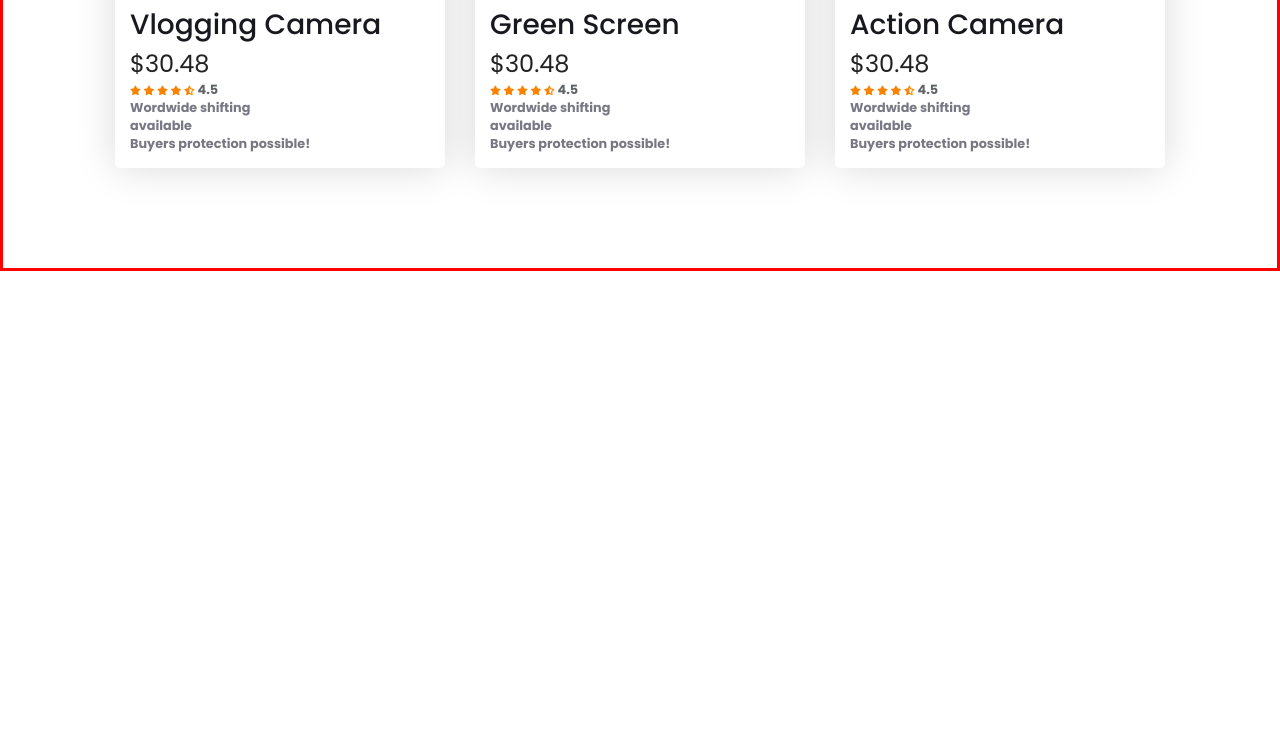
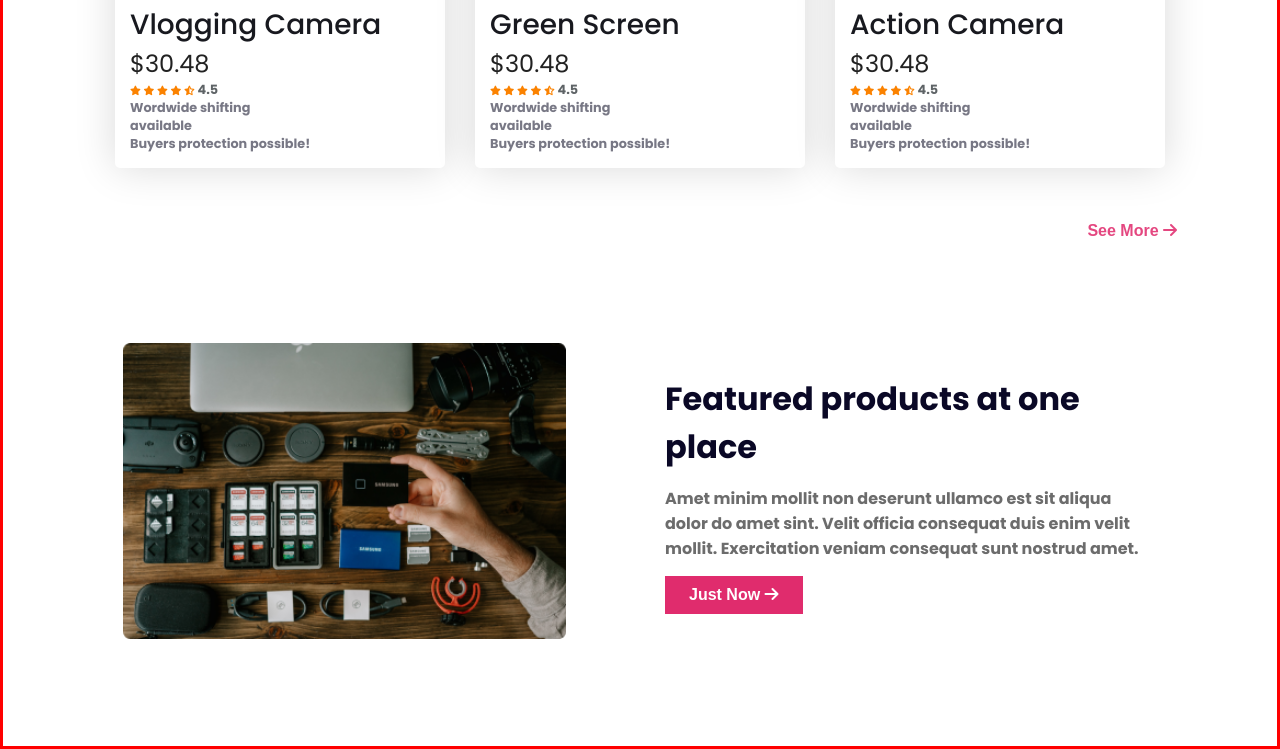
Before and after one commit to aamamun24/influencer-gear, a plain HTML site: page index.html in a window 1280 px wide. Shown: the part 2112-2861 px from the top of the page. Before the commit the page ends 2383 px from the top, so only its background shows below. Drawn offline with Linux system fonts and the light colour scheme.

Commit message:
feature section completed

```diff
--- a/index.html
+++ b/index.html
@@ -201,6 +201,22 @@
                     </p>
                 </div>
             </div>
+            <div class="btn-div">
+                <button class="btn-collection">See More <i class="fa-solid fa-arrow-right"></i> </button>
+            </div>
+        </section>
+        <!-- feature section starts from here. -->
+        <section class="feature">
+            <div class="feature-img">
+                <img src="images/gear.png" alt="">
+            </div>
+            <div class="feature-content">
+                <h1 class="feature-title">Featured products at one place</h1>
+                <p class="feature-description">
+                    Amet minim mollit non deserunt ullamco est sit aliqua dolor do amet sint. Velit officia consequat duis enim velit mollit. Exercitation veniam consequat sunt nostrud amet.
+                </p>
+                <button class="btn btn-feature">Just Now <i class="fa-solid fa-arrow-right"></i></button>
+            </div>
         </section>
     </main>
     <footer>
--- a/styles/style.css
+++ b/styles/style.css
@@ -144,7 +144,49 @@ nav a{
     font-size: 0.8rem;
     font-weight: 700;
 }
-
+.btn-div{
+    margin-top: 50px;
+    text-align: right;
+}
+.btn-collection{
+    color: rgba(224, 44, 109, 0.87);
+    font-size: 1rem;
+    font-weight: 700;
+    border: 0;
+    background-color: transparent;
+}
+/* feature styles */
+.feature{
+    margin: 100px 120px;
+    display: flex;
+    justify-content: space-between;
+    gap: 50px;
+    align-items: center;
+}
+.feature-img{
+    width: 50%;
+}
+.feature-img img{
+    width: 90%;
+    height: auto;
+}
+.feature-content{
+    width: 50%;
+}
+.feature-title{
+    color: #0A0826;
+    font-size: 2rem;
+    font-weight: 700;
+}
+.feature-description{
+    color: #6C6C6C;
+    font-size: 1rem;
+    margin: 15px 0;
+    font-weight: 700;
+}
+.btn-feature{
+    border-radius: 0;
+}
 
 /* Responsive styles */
 /* mobile device */
@@ -161,7 +203,9 @@ nav a{
         padding: 20px;
     }
     .banner-content,
-    .banner-img
+    .banner-img,
+    .feature-img,
+    .feature-content
     {
         width: 100%;
     }
@@ -173,8 +217,14 @@ nav a{
         gap: 15px;
         padding: 20px 0;
     }
-    .collection{
+    .collection,
+    .feature
+    {
         margin: 20px;
+    }
+    .feature{
+        flex-direction: column-reverse;
+        text-align: center;
     }
 }
 
@@ -188,7 +238,8 @@ nav a{
         gap: 15px;
         padding: 25px;
     }
-    .collection{
+    .collection,
+    .feature{
         margin: 50px;
     }
 }
```
